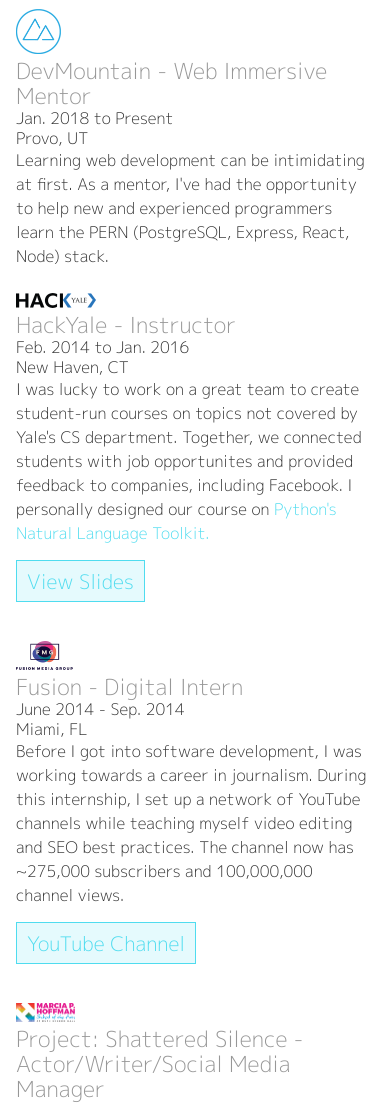
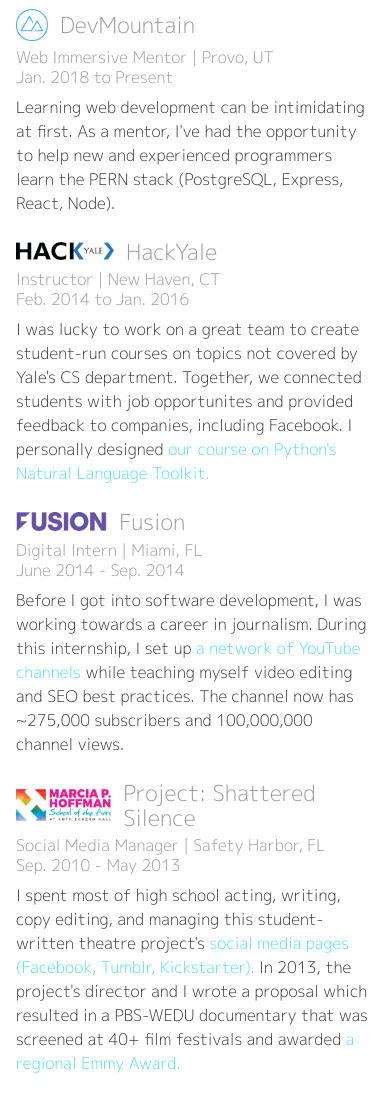
Before and after one commit to NickHath/portfolio, a website: page index.html in a window 390 px wide. Shown: the part 3640-4744 px from the top of the page. Drawn offline with nearby package versions, Linux system fonts and the light colour scheme; no server answers; a script that the page names is missing.

Commit message:
mobile styling for experience

```diff
--- a/index.html
+++ b/index.html
@@ -190,42 +190,47 @@
         <h1 class="section-header">Experience</h1>
         <section class="experience-details">
           <!-- span around image tags for easy resizing -->
-          <span><img src="./assets/experience-education-icons/devmtn.png" alt="DevMountain logo"></span>
           <article>
-            <h2>DevMountain - Web Immersive Mentor</h2>
+            <section class="experience-title">
+              <img id="devmtn" src="./assets/experience-education-icons/devmtn.png" alt="DevMountain logo">
+              <h2>DevMountain</h2>
+            </section>
+            <h3>Web Immersive Mentor | Provo, UT</h3>
             <h3>Jan. 2018 to Present</h3>
-            <h3>Provo, UT</h3>
-            <p>Learning web development can be intimidating at first. As a mentor, I've had the opportunity to help new and experienced programmers learn the PERN (PostgreSQL, Express, React, Node) stack.</p>
+            <p>Learning web development can be intimidating at first. As a mentor, I've had the opportunity to help new and experienced programmers learn the PERN stack (PostgreSQL, Express, React, Node).</p>
           </article>
         </section>
         <section class="experience-details">
-          <span><img src="./assets/experience-education-icons/hackyale.png" alt="HackYale logo"></span>
           <article>
-            <h2>HackYale - Instructor</h2>
+            <section class="experience-title">
+              <img id="hackyale" src="./assets/experience-education-icons/hackyale.png" alt="HackYale logo">
+              <h2>HackYale</h2>
+            </section>
+            <h3>Instructor | New Haven, CT</h3>
             <h3>Feb. 2014 to Jan. 2016</h3>
-            <h3>New Haven, CT</h3>
-            <p>I was lucky to work on a great team to create student-run courses on topics not covered by Yale's CS department. Together, we connected students with job opportunites and provided feedback to companies, including Facebook. I personally designed our course on <a href="https://www.nltk.org/" target="_blank">Python's Natural Language Toolkit.</a></p>
-            <a class="button" href="https://www.slideshare.net/NickHathaway1/hackyale-natural-language-processing-all-slides" target="_blank">View Slides</a>
+            <p>I was lucky to work on a great team to create student-run courses on topics not covered by Yale's CS department. Together, we connected students with job opportunites and provided feedback to companies, including Facebook. I personally designed <a href="https://www.slideshare.net/NickHathaway1/hackyale-natural-language-processing-all-slides" target="_blank">our course on Python's Natural Language Toolkit.</a></p>
           </article>
         </section>
         <section class="experience-details">
-          <span><img src="./assets/experience-education-icons/fusionmediagroup.png" alt="Fusion Media Group logo"></span>
           <article>
-            <h2>Fusion - Digital Intern</h2>
+            <section class="experience-title">
+              <img id="fusion" src="./assets/experience-education-icons/fusiontv.png" alt="Fusion Media Group logo">
+              <h2>Fusion</h2>
+            </section>
+            <h3>Digital Intern | Miami, FL</h3>
             <h3>June 2014 - Sep. 2014</h3>
-            <h3>Miami, FL</h3>
-            <p>Before I got into software development, I was working towards a career in journalism. During this internship, I set up a network of YouTube channels while teaching myself video editing and SEO best practices. The channel now has ~275,000 subscribers and 100,000,000 channel views.</p>
-            <a class="button" href="https://www.youtube.com/user/thisisfusion" target="_blank">YouTube Channel</a>
+            <p>Before I got into software development, I was working towards a career in journalism. During this internship, I set up <a href="https://www.youtube.com/user/thisisfusion" target="_blank">a network of YouTube channels</a> while teaching myself video editing and SEO best practices. The channel now has ~275,000 subscribers and 100,000,000 channel views.</p>
           </article>
         </section>
         <section class="experience-details">
-          <span><img src="./assets/experience-education-icons/hoffman.png" alt="Ruth Eckerd Hall logo"></span>
           <article>
-            <h2>Project: Shattered Silence - Actor/Writer/Social Media Manager</h2>
+            <section class="experience-title">
+              <img id="reh" src="./assets/experience-education-icons/hoffman.png" alt="Ruth Eckerd Hall logo">
+              <h2>Project: Shattered Silence</h2>
+            </section>
+            <h3>Social Media Manager | Safety Harbor, FL</h3>
             <h3>Sep. 2010 - May 2013</h3>
-            <h3>Safety Harbor, FL</h3>
-            <p>I spent most of high school acting, writing, copy editing, and managing this student-written theatre project's social media pages (Facebook, Tumblr, Kickstarter). In 2013, the project's director and I wrote a proposal which resulted in a PBS-WEDU documentary that was screened at 40+ film festivals and awarded <a href="https://suncoastchapter.org/" target="_blank">a regional Emmy Award.</a></p>
-            <a class="button" href="https://www.kickstarter.com/projects/1121299001/pbs-wedu-project-shattered-silence-documentary" target="_blank">Kickstarter Page</a>
+            <p>I spent most of high school acting, writing, copy editing, and managing this student-written theatre project's <a href="https://www.kickstarter.com/projects/1121299001/pbs-wedu-project-shattered-silence-documentary" target="_blank">social media pages (Facebook, Tumblr, Kickstarter).</a> In 2013, the project's director and I wrote a proposal which resulted in a PBS-WEDU documentary that was screened at 40+ film festivals and awarded <a href="https://suncoastchapter.org/" target="_blank">a regional Emmy Award.</a></p>
           </article>
         </section>
     </section>
--- a/sass/partials/sections/_experience.scss
+++ b/sass/partials/sections/_experience.scss
@@ -7,12 +7,29 @@
   span {
     display: inline-block;
   }
+  .experience-title {
+    display: flex;
+    align-items: center;
+    margin-bottom: 0.35em;
+  }
   img {
-    width: 25%;
-    height: auto;
+    width: auto;
+    margin-right: 0.75em;
+  }
+  img#devmtn, img#reh {
+    height: 2em;
+  }
+  img#hackyale, img#fusion {
+    height: 1.15em;
+  }
+  h3 {
+    opacity: 0.5;
   }
   article {
     display: inline-block;
+  }
+  p {
+    margin-top: 0.5em;
   }
 }
 
```
Also changed, not shown: sass/main.css, 1 other file.
